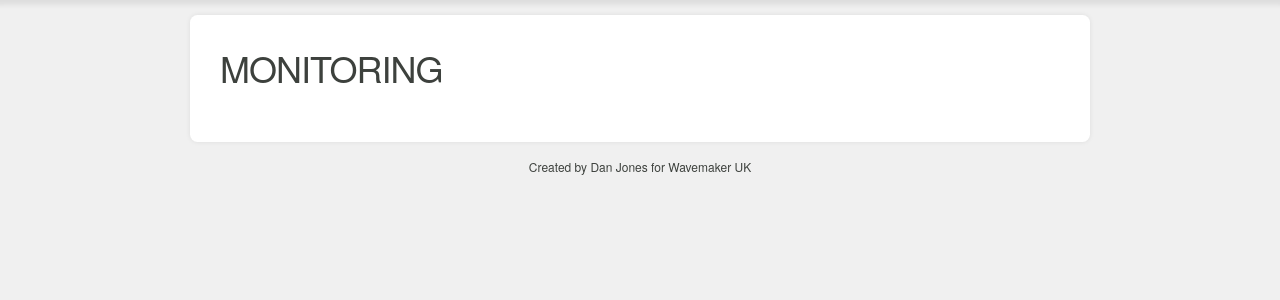
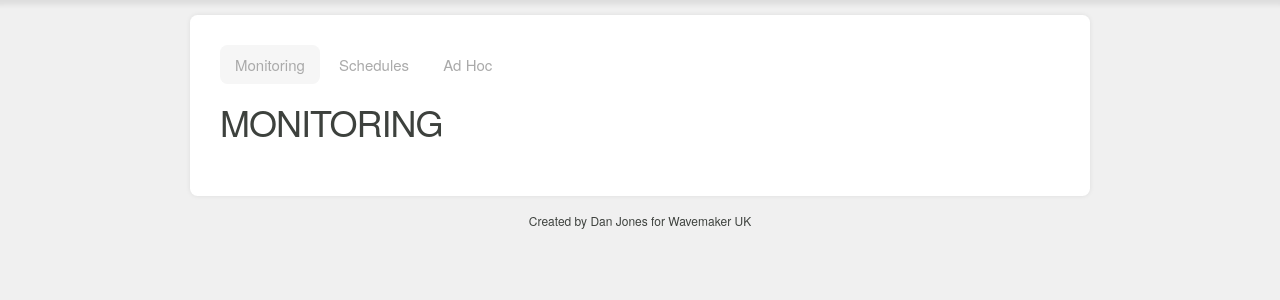
Before and after one commit to wmuktapp/Titan, a Flask app: page / in a window 1280 px wide. Shown: the part 60-360 px from the top of the page. Run offline with Flask 2, Linux system fonts and the light colour scheme.

Commit message:
Added tabs

```diff
--- a/datalake/static/styles/styles.css
+++ b/datalake/static/styles/styles.css
@@ -82,6 +82,10 @@ input[type=checkbox]:checked:after {
     box-shadow: 0 0 5px 0 rgba(0, 0, 0, .08);
 }
 
+.tabs {
+    margin: 0 0 1em;
+}
+
 .tab {
     display: inline-block;
     border-radius: .5em;
@@ -90,6 +94,8 @@ input[type=checkbox]:checked:after {
 .tab a {
     display: inline-block;
     padding: .5em 1em;
+    color: #aaa;
+    text-decoration: none;
 }
 
 .tab-selected {
--- a/datalake/templates/adhoc.html
+++ b/datalake/templates/adhoc.html
@@ -2,6 +2,7 @@
 
 {% block main %}
     <div class="panel">
+        {{ tabs(selected='adhoc') }}
         <h3>Ad Hoc</h3>
         <div id="adhoc"></div>
     </div>
--- a/datalake/templates/execution.html
+++ b/datalake/templates/execution.html
@@ -2,6 +2,7 @@
 
 {% block main %}
     <div class="panel">
+        {{ tabs(selected='monitoring') }}
         <h3>Execution Details</h3>
         <div id="execution"></div>
     </div>
--- a/datalake/templates/include/layout.html
+++ b/datalake/templates/include/layout.html
@@ -1,3 +1,17 @@
+{% macro tabs(selected='') -%}
+    <div class="tabs">
+        <span class="{{ 'tab tab-selected' if selected == 'monitoring' else 'tab' }}">
+            <a href="/monitoring">Monitoring</a>
+        </span>
+        <span class="{{ 'tab tab-selected' if selected == 'schedules' else 'tab' }}">
+            <a href="/schedules">Schedules</a>
+        </span>
+        <span class="{{ 'tab tab-selected' if selected == 'adhoc' else 'tab' }}">
+            <a href="/adhoc">Ad Hoc</a>
+        </span>
+    </div>
+{%- endmacro %}
+
 <!DOCTYPE html>
 <html>
     <head>
--- a/datalake/templates/monitoring.html
+++ b/datalake/templates/monitoring.html
@@ -2,6 +2,7 @@
 
 {% block main %}
     <div class="panel">
+        {{ tabs(selected='monitoring') }}
         <h3>Monitoring</h3>
         <div id="monitoring"></div>
     </div>
--- a/datalake/templates/schedules.html
+++ b/datalake/templates/schedules.html
@@ -2,6 +2,7 @@
 
 {% block main %}
     <div class="panel">
+        {{ tabs(selected='schedules') }}
         <h3>Schedules</h3>
         <div id="schedules"></div>
     </div>
```
Also changed, not shown: datalake/templates/include/macros/tabs.html (added, +13 -0 lines).
